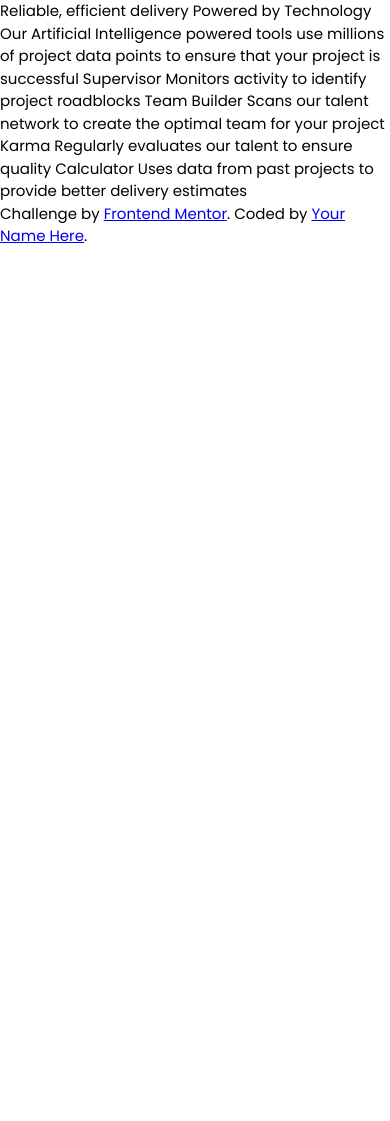
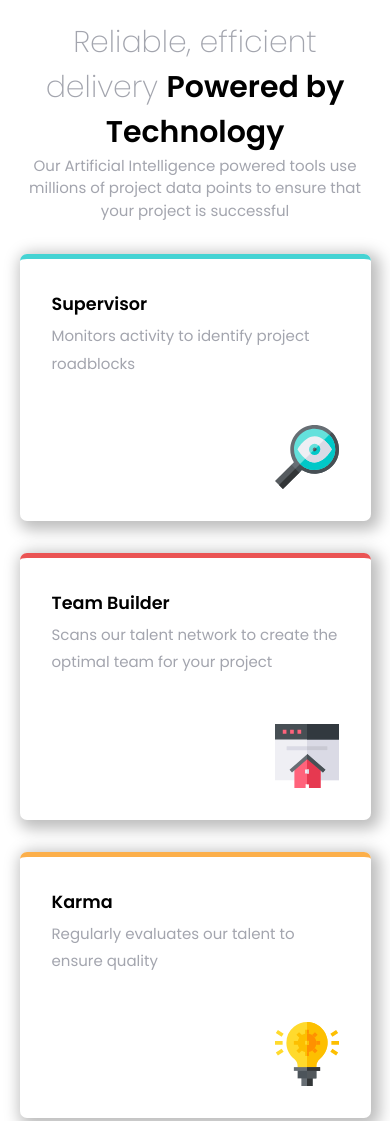
Before and after one commit to zaktwo/four-card-feature-section-master, a plain HTML site: page index.html in a window 390 px wide. Shown: the top 1121 px of the page. Before the commit the page ends 844 px from the top, so only its background shows below. Drawn offline with Linux system fonts and the light colour scheme.

Commit message:
mobile page update

```diff
--- a/index.html
+++ b/index.html
@@ -13,31 +13,36 @@
 <link href="https://fonts.googleapis.com/css2?family=Poppins:wght@200;400;600&display=swap" rel="stylesheet">
 </head>
 <body>
+  <main class="card">
+    <div  class="intro">
+      <h1>Reliable, efficient delivery
+      <span>Powered by Technology </span></h1>
+      <p>Our Artificial Intelligence powered tools use millions of project data points
+        to ensure that your project is successful</p>
+    </div>
+    <div  class="supervisor cards-container shared-card">
+      <h3>Supervisor</h3>
+      <p>Monitors activity to identify project roadblocks </p>
+      <img src="./images/icon-supervisor.svg" alt="">
+    </div>
+    <section  class=" team-krama  shared-card">
+      <div  class="team cards-container">
+        <h3>Team Builder</h3>
+        <p>  Scans our talent network to create the optimal team for your project</p>
+        <img src="./images/icon-team-builder.svg" alt="">
+      </div>
+      <div  class="krama cards-container">
+        <h3>Karma</h3>
+        <p>Regularly evaluates our talent to ensure quality</p>
+        <img src="./images/icon-karma.svg" alt="">
+      </div>
+    </section>
+    <div  class="calculator cards-container shared-card">
+      <h3>Calculator</h3>
+      <p>Uses data from past projects to provide better delivery estimates</p>
+      <img src="./images/icon-calculator.svg" alt="">
+    </div>
+  </main>
 
-  Reliable, efficient delivery
-  Powered by Technology
-
-  Our Artificial Intelligence powered tools use millions of project data points
-  to ensure that your project is successful
-
-  Supervisor
-  Monitors activity to identify project roadblocks
-
-  Team Builder
-  Scans our talent network to create the optimal team for your project
-
-  Karma
-  Regularly evaluates our talent to ensure quality
-
-  Calculator
-  Uses data from past projects to provide better delivery estimates
-
-
-  <footer>
-    <p class="attribution">
-      Challenge by <a href="https://www.frontendmentor.io?ref=challenge" target="_blank">Frontend Mentor</a>.
-      Coded by <a href="#">Your Name Here</a>.
-    </p>
-  </footer>
 </body>
 </html>
--- a/style.css
+++ b/style.css
@@ -78,3 +78,83 @@ body{
 /*****************************************************
                     Variables
 *****************************************************/
+.card{
+    display: flex;
+    justify-content: center;
+    align-items: center;
+    flex-direction: column;
+    margin: 5%;
+}
+
+.intro{
+    display: flex;
+    text-align: center;
+    margin-bottom: 2rem;
+    align-items: stretch;
+    justify-content: stretch;
+    flex-direction: column;
+}
+.intro > h1{
+    color: var(--Grayish-Blue);
+    font-weight: 200;
+}
+.intro > h1 > span{
+    color: black;
+    font-weight: 600;
+}
+.intro > p{
+    color: var(--Grayish-Blue);
+    font-weight: 400;
+}
+
+.cards-container{
+    border-radius: 7px;
+    -webkit-box-shadow: 4px 4px 15px 5px #BDBDBD;
+box-shadow: 4px 4px 15px 5px #BDBDBD;
+margin-bottom: 2rem;
+padding: 2rem;
+    display: flex;
+    justify-content: start;
+    align-items: start;
+    flex-direction: column;
+}
+.cards-container > img{
+
+  align-self: flex-end;
+}
+.cards-container > h3 {
+    font-weight: 600;
+    font-size: 1.1rem;
+    margin-bottom: 5px;
+}
+.cards-container > p {
+    color: var(--Grayish-Blue);
+    margin-bottom: 3rem;
+    line-height: 1.7rem;
+}
+.supervisor{
+    border-top: 5px solid var(--Cyan);
+    object-position: right bottom;
+}
+.team{
+    border-top: 5px solid var(--Red);
+    object-position: right bottom;
+}
+.krama{
+    border-top: 5px solid var(--Orange);
+    object-position: right bottom;
+}
+.calculator{
+    border-top: 5px solid var(--Blue);
+    object-position: right bottom;
+    object-fit: none;
+}
+
+/*****************************************************
+                    Media Queries
+*****************************************************/
+@media (min-width: 550px){
+    .card{
+        display: grid;
+    }
+}
```
